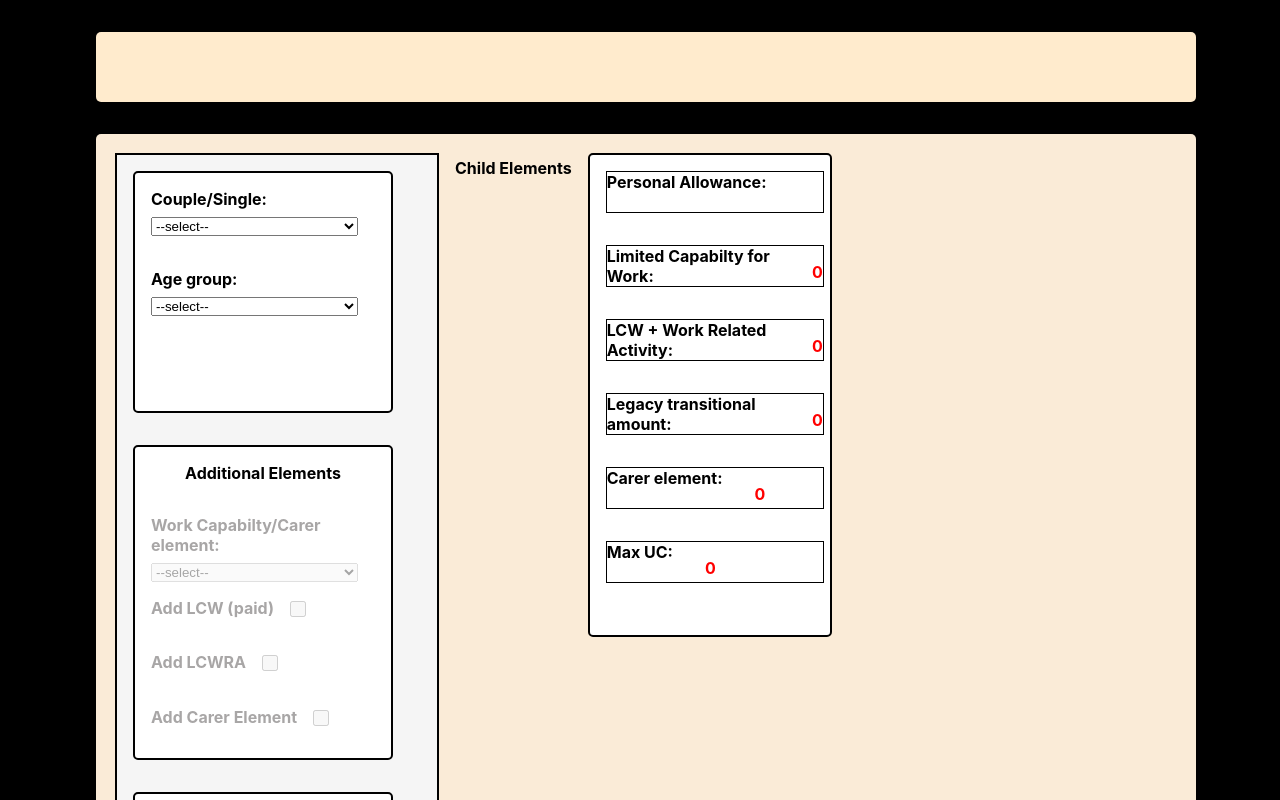
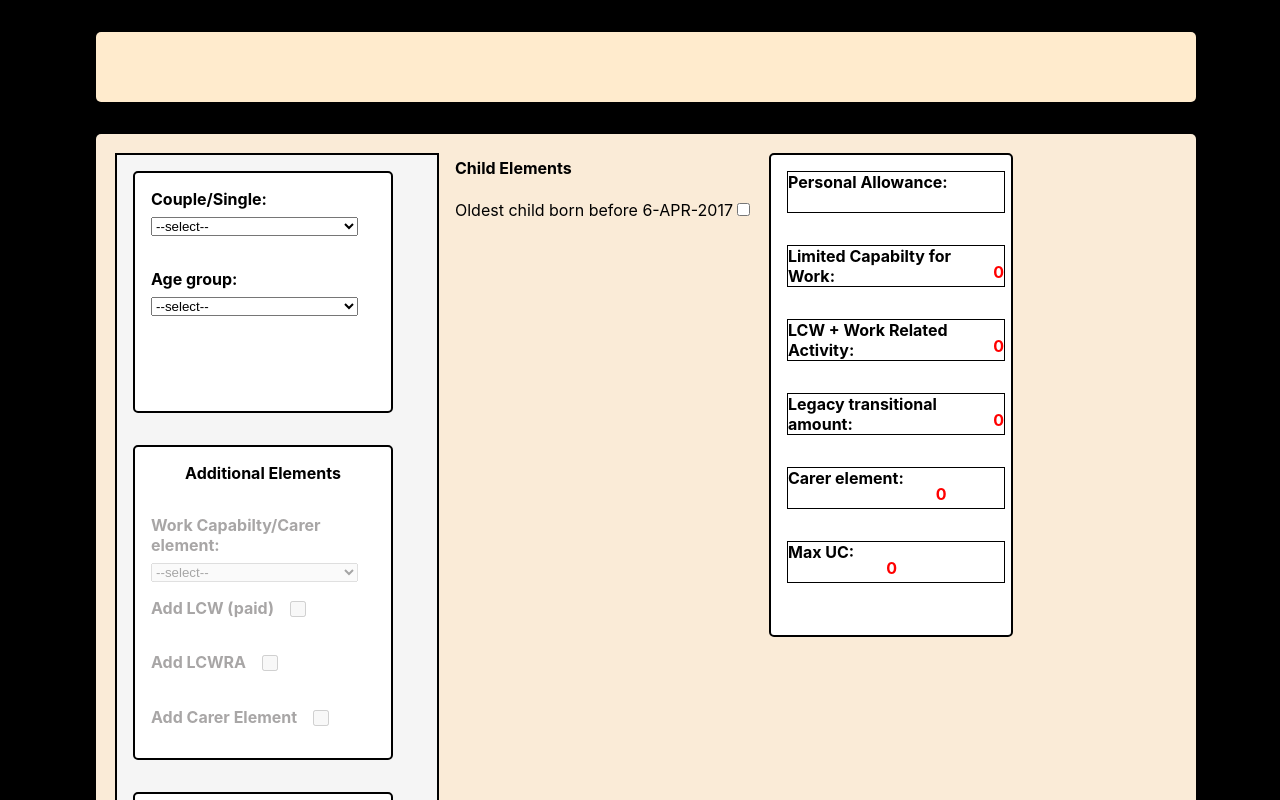
Before and after one commit to dnlstronge/benefitscalc2, a React (Create React App) app: page / in a window 1280 px wide. Shown: the top 800 px of the page. Built offline with nearby package versions, Linux system fonts and the light colour scheme.

Commit message:
[x] add checkbox input

```diff
--- a/src/components/UC2/CHILD/CHILD.js
+++ b/src/components/UC2/CHILD/CHILD.js
@@ -1,12 +1,18 @@
-import React from "react";
+import React, { useState } from "react";
 import classes from "./CHILD.module.css"
 
 const CHILD = ({ setPropState }) => {
+
+    const[oldest, setOldest] = useState(false)
+
     return (
         <React.Fragment>
             <div className={classes.container}>
                 <h4 className={classes.heading}>Child Elements</h4>
-
+                <label htmlFor="oldest_checkbox" className={classes.checkbox_label}> Oldest child born before 6-APR-2017
+                    <input id="oldest_checkbox" type="checkbox"></input>
+                </label>
+                <label className={classes.dropdown_label} htmlFor="exempt_child"></label>
             </div>
         </React.Fragment>
     )
```
